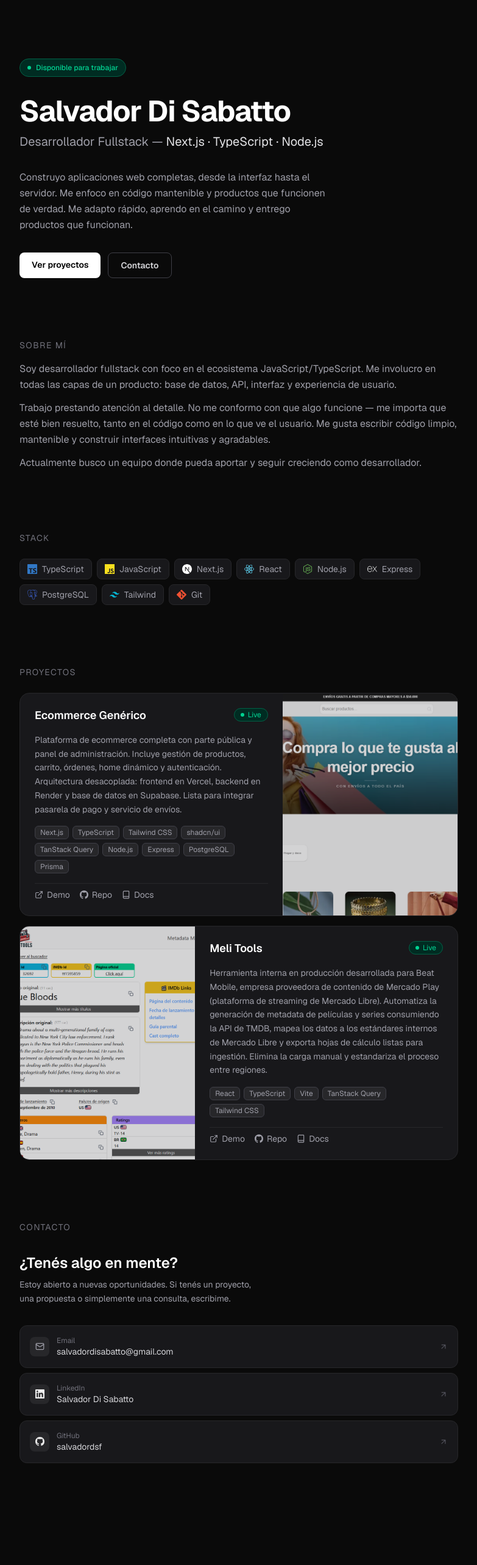
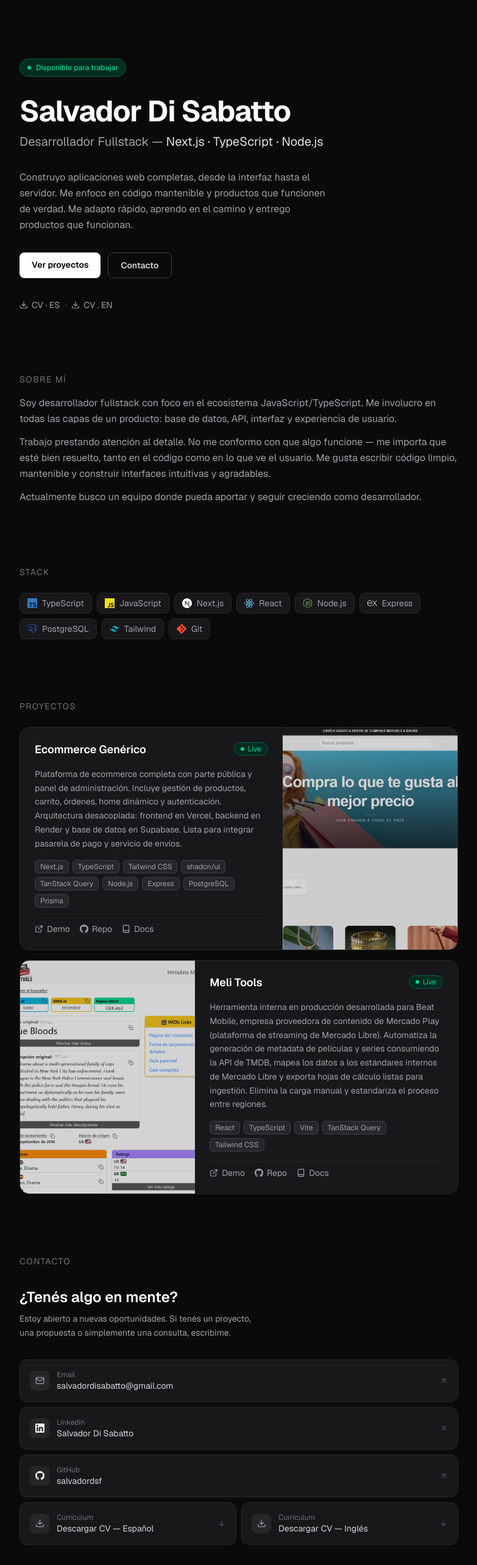
Before and after one commit to salvadordsf/portfolio, a Next.js app: page / in a window 1280 px wide. Shown: the top 2566 px of the page at 61% size, without its empty margins (248-1031 px from the left). Before the commit the page ends 2495 px from the top, so only its background shows below. Built offline with nearby package versions, Linux system fonts and the light colour scheme.

Commit message:
add the CV

```diff
--- a/src/components/sections/contact.tsx
+++ b/src/components/sections/contact.tsx
@@ -1,6 +1,8 @@
 import { Mail } from "lucide-react";
 import { GithubIcon, LinkedinIcon } from "../ui/icons";
 import Subtitle from "../ui/subtitles";
+import CvCard from "../ui/cv-card";
+import LinkCard from "../ui/link-card";
 
 const links = [
   {
@@ -9,6 +11,7 @@ const links = [
     icon: Mail,
     value: "salvadordisabatto@gmail.com",
     external: false,
+    download: false,
   },
   {
     label: "LinkedIn",
@@ -16,6 +19,7 @@ const links = [
     icon: LinkedinIcon,
     value: "Salvador Di Sabatto",
     external: true,
+    download: false,
   },
   {
     label: "GitHub",
@@ -23,6 +27,20 @@ const links = [
     icon: GithubIcon,
     value: "salvadordsf",
     external: true,
+    download: false,
+  },
+];
+
+const cvLinks = [
+  {
+    label: "Currículum",
+    href: "/CV%20Salvador%20Di%20Sabatto%20ES.pdf",
+    value: "Descargar CV — Español",
+  },
+  {
+    label: "Currículum",
+    href: "/CV%20Salvador%20Di%20Sabatto%20EN.pdf",
+    value: "Descargar CV — Inglés",
   },
 ];
 
@@ -42,46 +60,15 @@ export default function Contact() {
       </div>
 
       <div className="flex flex-col gap-2">
-        {links.map(({ label, href, icon: Icon, value, external }) => (
-          <a
-            key={label}
-            href={href}
-            {...(external
-              ? { target: "_blank", rel: "noopener noreferrer" }
-              : { target: "_blank"})}
-            className="group flex items-center justify-between p-4 rounded-xl border border-zinc-800 bg-zinc-900 hover:border-zinc-600 hover:bg-zinc-800/60 transition-all duration-200"
-          >
-            <div className="flex items-center gap-3">
-              <span className="flex items-center justify-center w-8 h-8 rounded-lg bg-zinc-800 group-hover:bg-zinc-700 transition-colors">
-                <Icon
-                  size={15}
-                  className="text-zinc-400 group-hover:text-white transition-colors"
-                />
-              </span>
-              <div className="flex flex-col">
-                <span className="text-xs text-zinc-500">{label}</span>
-                <span className="text-sm text-zinc-300 group-hover:text-white transition-colors">
-                  {value}
-                </span>
-              </div>
-            </div>
+        {links.map((link) => (
+          <LinkCard key={link.value} {...link} />
+        ))}
 
-            <svg
-              xmlns="http://www.w3.org/2000/svg"
-              width="14"
-              height="14"
-              viewBox="0 0 24 24"
-              fill="none"
-              stroke="currentColor"
-              strokeWidth="2"
-              strokeLinecap="round"
-              strokeLinejoin="round"
-              className="text-zinc-600 group-hover:text-zinc-400 group-hover:translate-x-0.5 group-hover:-translate-y-0.5 transition-all duration-200"
-            >
-              <path d="M7 17L17 7M7 7h10v10" />
-            </svg>
-          </a>
-        ))}
+        <div className="flex gap-2">
+          {cvLinks.map((cv) => (
+            <CvCard key={cv.value} {...cv} />
+          ))}
+        </div>
       </div>
     </section>
   );
--- a/src/components/sections/hero.tsx
+++ b/src/components/sections/hero.tsx
@@ -1,4 +1,5 @@
 import Link from "next/link";
+import { Download } from "lucide-react";
 
 export default function Hero() {
   return (
@@ -45,6 +46,25 @@ export default function Hero() {
           Contacto
         </Link>
       </div>
+      <div className="flex items-center gap-2">
+        <a
+          href="/CV%20Salvador%20Di%20Sabatto%20ES.pdf"
+          download
+          className="flex items-center gap-1.5 text-sm text-zinc-400 hover:text-white transition-colors"
+        >
+          <Download size={14} />
+          CV · ES
+        </a>
+        <span className="text-zinc-700">·</span>
+        <a
+          href="/CV%20Salvador%20Di%20Sabatto%20EN.pdf"
+          download
+          className="flex items-center gap-1.5 text-sm text-zinc-400 hover:text-white transition-colors"
+        >
+          <Download size={14} />
+          CV . EN
+        </a>
+      </div>
     </section>
   );
 }
--- /dev/null
+++ b/src/components/ui/cv-card.tsx
@@ -0,0 +1,48 @@
+import { Download } from "lucide-react";
+
+export default function CvCard({
+  label,
+  href,
+  value,
+}: {
+  label: string;
+  href: string;
+  value: string;
+}) {
+  return (
+    <a
+      href={href}
+      download
+      className="group flex flex-1 items-center justify-between p-4 rounded-xl border border-zinc-800 bg-zinc-900 hover:border-zinc-600 hover:bg-zinc-800/60 transition-all duration-200"
+    >
+      <div className="flex items-center gap-3">
+        <span className="flex items-center justify-center w-8 h-8 rounded-lg bg-zinc-800 group-hover:bg-zinc-700 transition-colors">
+          <Download
+            size={15}
+            className="text-zinc-400 group-hover:text-white transition-colors"
+          />
+        </span>
+        <div className="flex flex-col">
+          <span className="text-xs text-zinc-500">{label}</span>
+          <span className="text-sm text-zinc-300 group-hover:text-white transition-colors">
+            {value}
+          </span>
+        </div>
+      </div>
+      <svg
+        xmlns="http://www.w3.org/2000/svg"
+        width="14"
+        height="14"
+        viewBox="0 0 24 24"
+        fill="none"
+        stroke="currentColor"
+        strokeWidth="2"
+        strokeLinecap="round"
+        strokeLinejoin="round"
+        className="text-zinc-600 group-hover:text-zinc-400 group-hover:translate-x-0.5 group-hover:translate-y-0.5 transition-all duration-200"
+      >
+        <path d="M12 5v14M5 12l7 7 7-7" />
+      </svg>
+    </a>
+  );
+}
--- /dev/null
+++ b/src/components/ui/link-card.tsx
@@ -0,0 +1,52 @@
+export default function LinkCard({
+  label,
+  href,
+  icon: Icon,
+  value,
+  external,
+}: {
+  label: string;
+  href: string;
+  icon: React.ElementType;
+  value: string;
+  external: boolean;
+}) {
+  return (
+    <a
+      href={href}
+      {...(external
+        ? { target: "_blank", rel: "noopener noreferrer" }
+        : { target: "_blank" })}
+      className="group flex items-center justify-between p-4 rounded-xl border border-zinc-800 bg-zinc-900 hover:border-zinc-600 hover:bg-zinc-800/60 transition-all duration-200"
+    >
+      <div className="flex items-center gap-3">
+        <span className="flex items-center justify-center w-8 h-8 rounded-lg bg-zinc-800 group-hover:bg-zinc-700 transition-colors">
+          <Icon
+            size={15}
+            className="text-zinc-400 group-hover:text-white transition-colors"
+          />
+        </span>
+        <div className="flex flex-col">
+          <span className="text-xs text-zinc-500">{label}</span>
+          <span className="text-sm text-zinc-300 group-hover:text-white transition-colors">
+            {value}
+          </span>
+        </div>
+      </div>
+      <svg
+        xmlns="http://www.w3.org/2000/svg"
+        width="14"
+        height="14"
+        viewBox="0 0 24 24"
+        fill="none"
+        stroke="currentColor"
+        strokeWidth="2"
+        strokeLinecap="round"
+        strokeLinejoin="round"
+        className="text-zinc-600 group-hover:text-zinc-400 group-hover:translate-x-0.5 group-hover:-translate-y-0.5 transition-all duration-200"
+      >
+        <path d="M7 17L17 7M7 7h10v10" />
+      </svg>
+    </a>
+  );
+}
```
Also changed, not shown: 2 other files (tests, documents, lock files or other folders).
